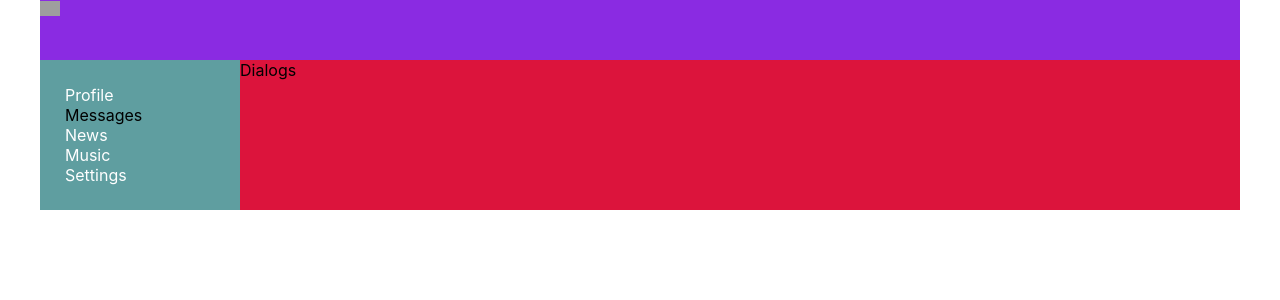
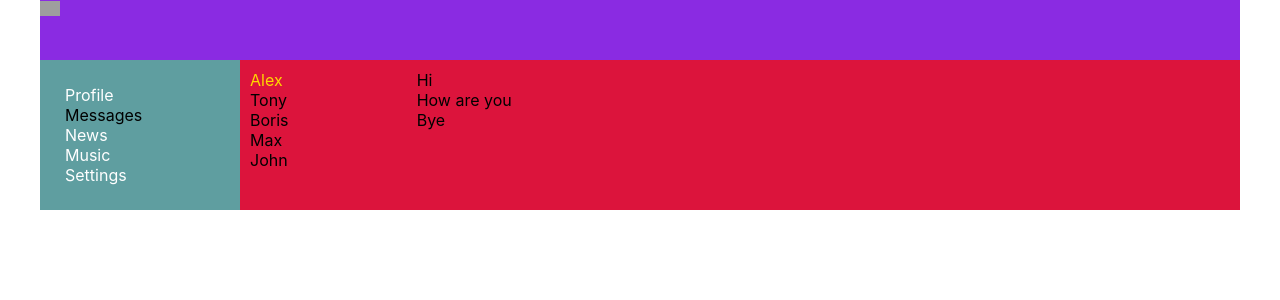
Before and after one commit to letx00x/React, a React (Create React App) app in the folder first-app/: page /dialogs in a window 1280 px wide. Shown: the top 300 px of the page. Built offline with nearby package versions, Linux system fonts and the light colour scheme; grey boxes are pictures that could not be loaded.

Commit message:
21.Dialogs

```diff
--- a/first-app/src/components/Dialogs/Dialogs.jsx
+++ b/first-app/src/components/Dialogs/Dialogs.jsx
@@ -2,7 +2,30 @@ import classes from './Dialogs.module.css';
 
 const Dialogs = (props) => {
     return (
-        <div>Dialogs</div>
+        <div className = {classes.dialogs}>
+            <div className = {classes.dialogsItems}>
+                <div className = {classes.dialog + ' ' + classes.active}>
+                    Alex
+                </div>
+                <div className = {classes.dialog}>
+                    Tony
+                </div>
+                <div className = {classes.dialog}>
+                    Boris
+                </div>
+                <div className = {classes.dialog}>
+                    Max
+                </div>
+                <div className = {classes.dialog}>
+                    John
+                </div>
+            </div>
+            <div className = {classes.messages}>
+                <div className = {classes.message}>Hi</div>
+                <div className = {classes.message}>How are you</div>
+                <div className = {classes.message}>Bye</div>
+            </div>
+        </div>
     )
 }
 
--- a/first-app/src/components/Dialogs/Dialogs.module.css
+++ b/first-app/src/components/Dialogs/Dialogs.module.css
@@ -0,0 +1,20 @@
+.dialogs{
+ display: grid;
+ grid-template-columns: 2fr 10fr;
+}
+.dialogsItems{
+    padding: 10px;
+}
+.dialogsItems .active{
+    color:gold;
+}
+.dialog{
+
+}
+
+.messages{
+    padding:10px;
+}
+.message{
+
+}
```
